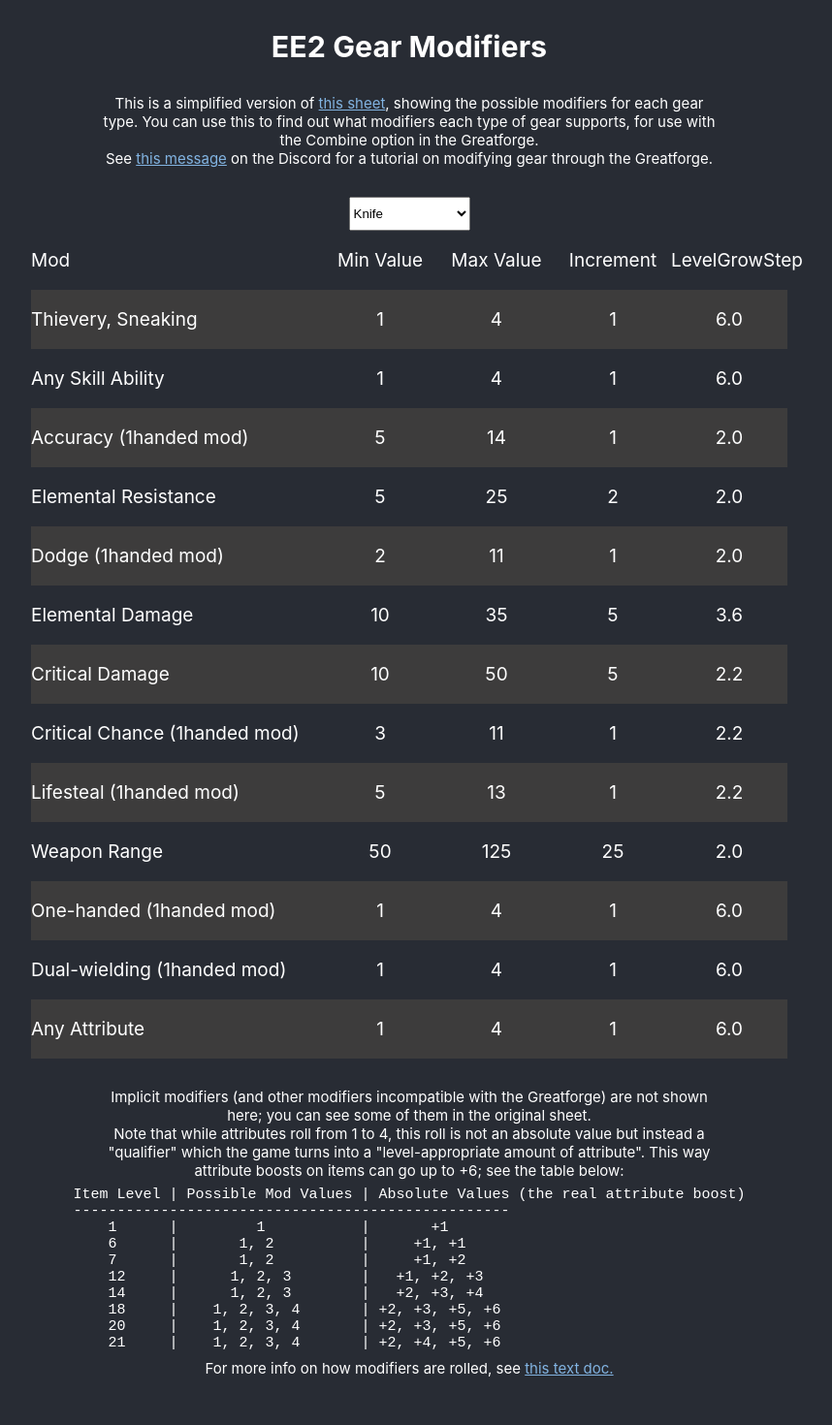
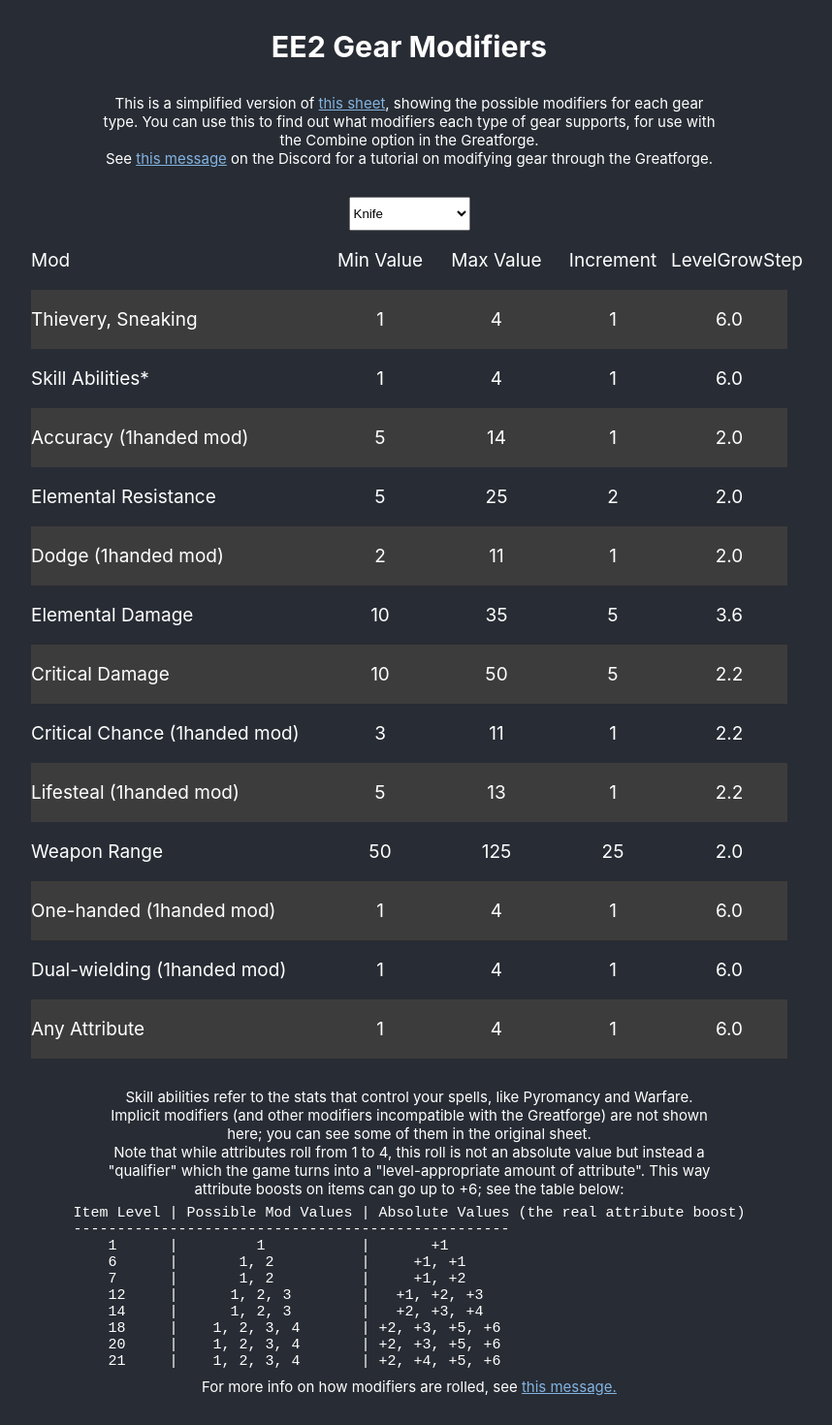
Before and after one commit to PinewoodPip/ee2gearmods, a React (Create React App) app: page / in a window 1280 px wide. Shown: the whole page at 97% size, without its empty margins (218-1076 px from the left). Built offline with nearby package versions, Linux system fonts and the light colour scheme.

Commit message:
Minor fixes

```diff
--- a/src/App.js
+++ b/src/App.js
@@ -32,11 +32,11 @@ const friendlyModNames = {
   Range: "Weapon Range",
   Incarnate_Infus: "Incarnate spawns with memorized infusions",
   SkillAbility_Parent: "Any Skill Ability",
-  Melee_SkillAbility_Parent: "Any Skill Ability",
-  Bow_SkillAbility_Parent: "Any Skill Ability",
+  Melee_SkillAbility_Parent: "Skill Abilities*",
+  Bow_SkillAbility_Parent: "Skill Abilities*",
   Wand_SkillAbility_Parent: "Skill Abilities*",
   Staff_SkillAbility_Parent: "Skill Abilities*",
-  Shield_SkillAbility_Parent: "Any Skill Ability",
+  Shield_SkillAbility_Parent: "Skill Abilities*",
   Belt_CombatAbility_Parent: "One-handed, Two-handed, Ranged, Dual-wielding, Perseverance",
   Gloves_CombatAbility_Parent: "One-handed, Two-handed, Ranged, Dual-wielding",
   Shield_CombatAbility_Parent: "One-handed, Two-handed, Ranged, Dual-wielding, Persevereance",
@@ -71,6 +71,9 @@ const modTooltips = {
   ReactCharge_Parent: "Can be: Celestial, Centurion, Elementalist, Occultist or Predator. Cannot be Masterworked.",
   Damage_Parent: "Of a single type; not all of them in one modifier.",
   SourceGen: "Appears at level 6+. Cannot be Masterworked.",
+  Vitality: "Adds base vitality, meaning it scales with vitality bonuses. Is controlled by a qualifier(?) similar to how attributes work.",
+  LifeSteal: "Cannot be Masterworked.",
+  MovementSpeed: "In centimeters.",
   InfusEffect_Parent: <div className="tooltip">
     <p>Gives +1 to a certain spells's Infusions. Possible spells are:</p>
     <p>Pressure Spike</p>
@@ -96,8 +99,11 @@ const modTooltips = {
   </div>,
   Range: "Units are in centimeters.",
   CriticalModifier: "Note that this modifier is ignored on offhand weapons, except when performing basic attacks(?).",
-  Wand_SkillAbility_Parent: "Excluding Warfare, Scoundrel and Polymorph.",
-  Staff_SkillAbility_Parent: "Excluding Scoundrel.",
+  Melee_SkillAbility_Parent: "Except Huntsman.",
+  Bow_SkillAbility_Parent: "Except Warfare and Scoundrel.",
+  Wand_SkillAbility_Parent: "Excluding Warfare, Scoundrel, Huntsman and Polymorph.",
+  Staff_SkillAbility_Parent: "Excluding Scoundrel and Huntsman.",
+  Shield_SkillAbility_Parent: "Excluding Huntsman."
   // Belt_combatAbility_Parent: "These include One-handed, Two-handed, Ranged, Dual-wielding and Perseverance.",
   // Gloves_CombatAbility_Parent: "These include One-handed, Two-handed, Ranged, and Dual-wielding.",
   // Shield_CombatAbility_Parent: "These include One-handed, Perseverance, Leadership, and Retribution.",
@@ -116,6 +122,13 @@ for (let x in json) {
     mod.name = Object.keys(friendlyModNames).includes(mod.mod) ? friendlyModNames[mod.mod] : mod.mod;
     if (mod.handedness != "Any") {
       mod.name += (mod.handedness == "Two-handed only") ? " (2handed mod)" : " (1handed mod)"
+    }
+
+    if (mod.mod == "Range")
+      console.log(mod)
+    // oh my god pip this sucks
+    if (mod.mod == "Range" && mod.minValue == "225") {
+      mod.name += (" (Ranged weapons)")
     }
   }
 }
@@ -219,6 +232,7 @@ class App extends React.Component {
 
           <div style={{height: "30px"}}/>
 
+          <span className="info">Skill abilities refer to the stats that control your spells, like Pyromancy and Warfare.</span>
           <span className="info">Implicit modifiers (and other modifiers incompatible with the Greatforge) are not shown here; you can see some of them in the original sheet.</span>
           <span className="info">Note that while attributes roll from 1 to 4, this roll is not an absolute value but instead a "qualifier" which the game turns into a "level-appropriate amount of attribute". This way attribute boosts on items can go up to +6; see the table below:</span>
 
@@ -235,7 +249,7 @@ class App extends React.Component {
             <pre className="info-table">    21     |    1, 2, 3, 4       | +2, +4, +5, +6</pre>
           </div>
 
-          <span className="info">For more info on how modifiers are rolled, see <a href="https://www.pinewood.team/ee2gearmods/gear.txt">this text doc.</a></span>
+          <span className="info">For more info on how modifiers are rolled, see <a href="https://discord.com/channels/607369048929468456/608788140550914069/769335578697138246">this message.</a></span>
 
           <div style={{height: "30px"}}/>
         </header>
```
Also changed, not shown: public/gear.txt, src/data.js.
